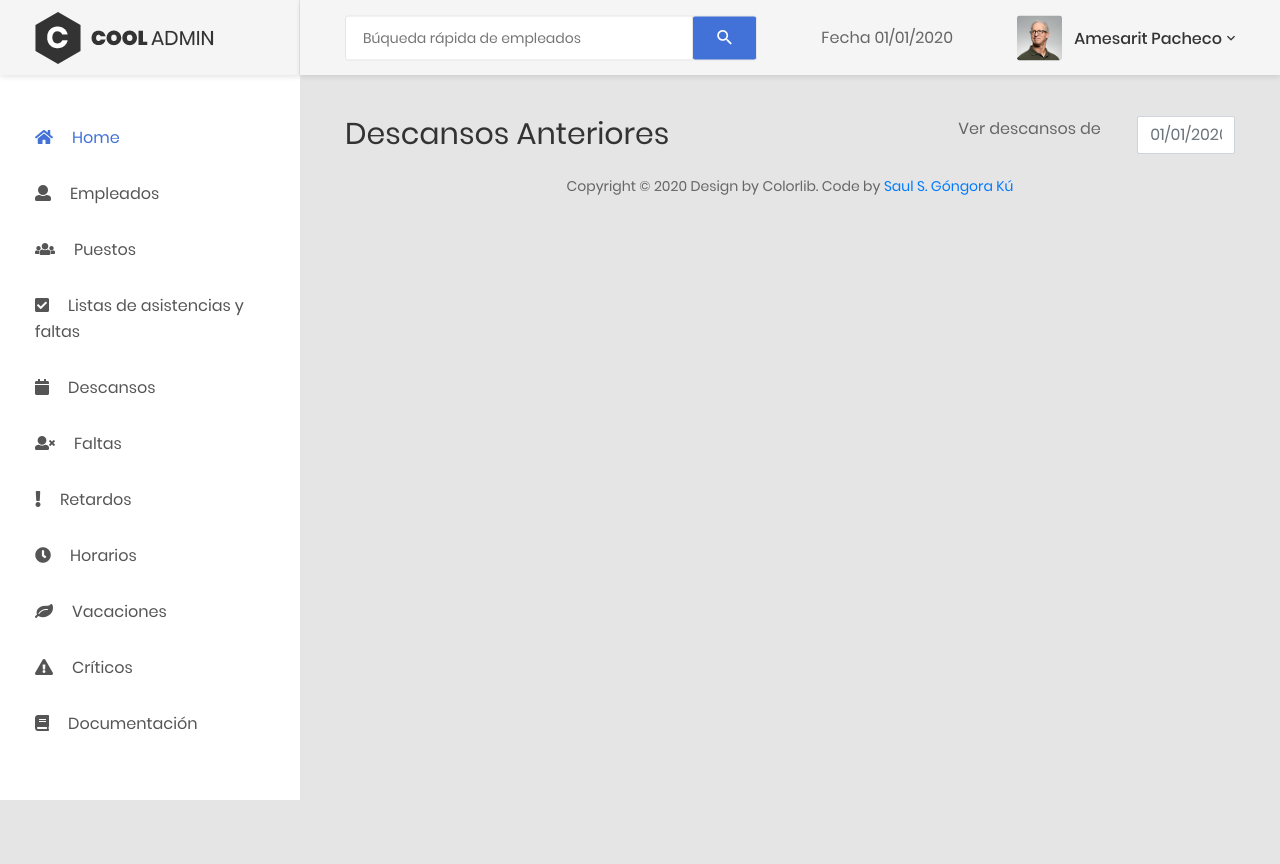
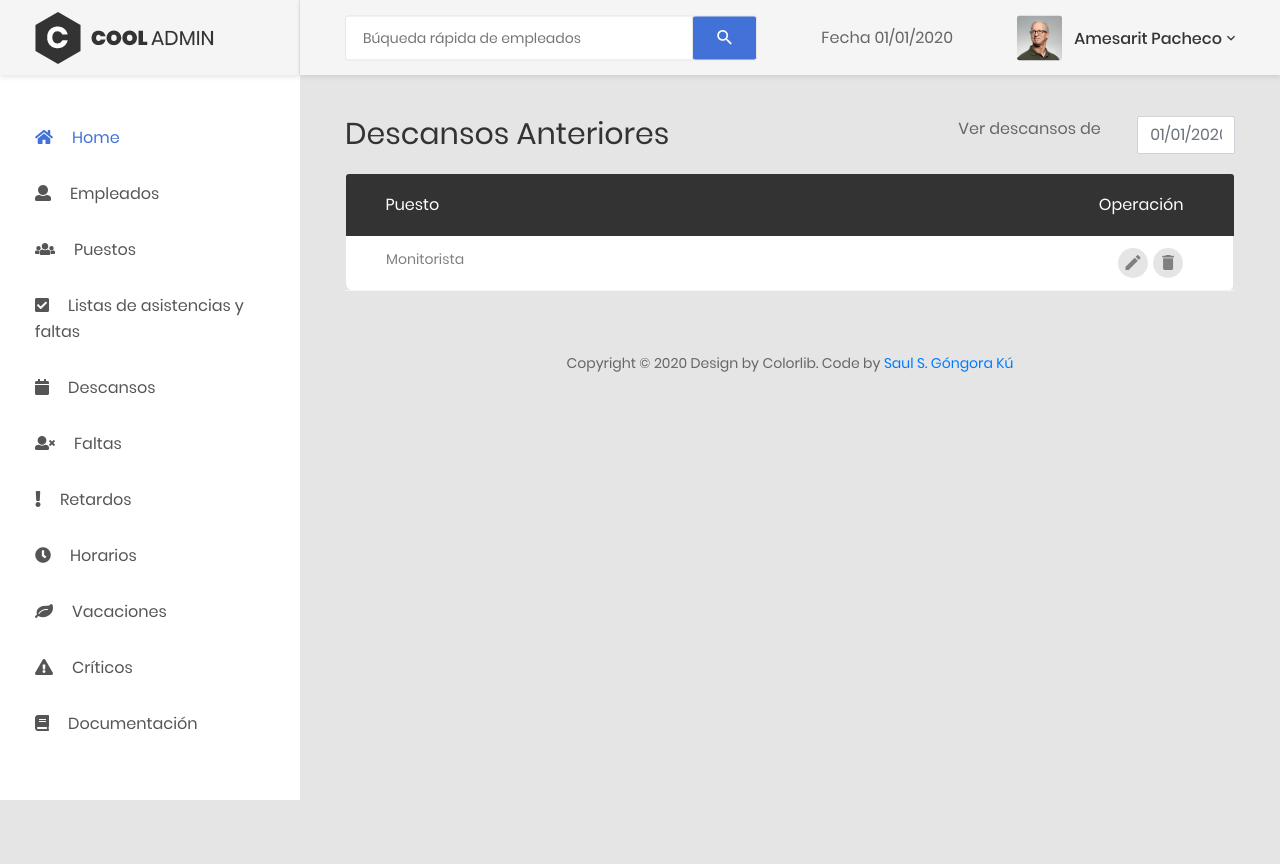
Before and after one commit to samgongora26/perfect-assistant, a PHP site: page /pages/descansos/anteriores.php in a window 1280 px wide. Run offline with PHP 8.4, Linux system fonts and the light colour scheme.

Commit message:
descansos de un dia especifico

```diff
--- a/pages/descansos/anteriores.php
+++ b/pages/descansos/anteriores.php
@@ -70,12 +70,42 @@
                                     </div>
                                 </div>
                             </div>
-                            <div class="row m-t-20">
+                        </div>
+                        <!--VER DESCANSOS DE UN DIA ESPECIFICO-->
+                        <div class="row m-t-20">
+                                <div class="col-md-12">
+                                    <!-- DATA TABLE-->
+                                    <div class="table-responsive m-b-40">
+                                        <table class="table table-borderless table-data3">
+                                            <thead>
+                                                <tr>
+                                                    <th>Puesto</th>
+                                                    <th>operación</th>
+                                                </tr>
+                                            </thead>
+                                            <tbody>
+                                                <tr>
+                                                    <td>Monitorista</td>
+                                                    <td>
+                                                        <div class="table-data-feature">
+                                                            <button class="item" data-toggle="tooltip" data-placement="top" title="Edit">
+                                                                <i class="zmdi zmdi-edit"></i>
+                                                            </button>
+                                                            <button class="item" data-toggle="tooltip" data-placement="top" title="Delete">
+                                                                <i class="zmdi zmdi-delete"></i>
+                                                            </button>
+                                                        </div>
 
-
-                            </div>
+                                                    </td>
+                                                </tr>
+                                            </tbody>
+                                        </table>
+                                    </div>
+                                    <!-- END DATA TABLE-->
+                                </div>
                         </div>
 
+                        <!--VER DESCANSOS DE AYER-->
                         <div class="row">
                             <?php
                                 include("../plantillas/plantilla_footer.php");
```
